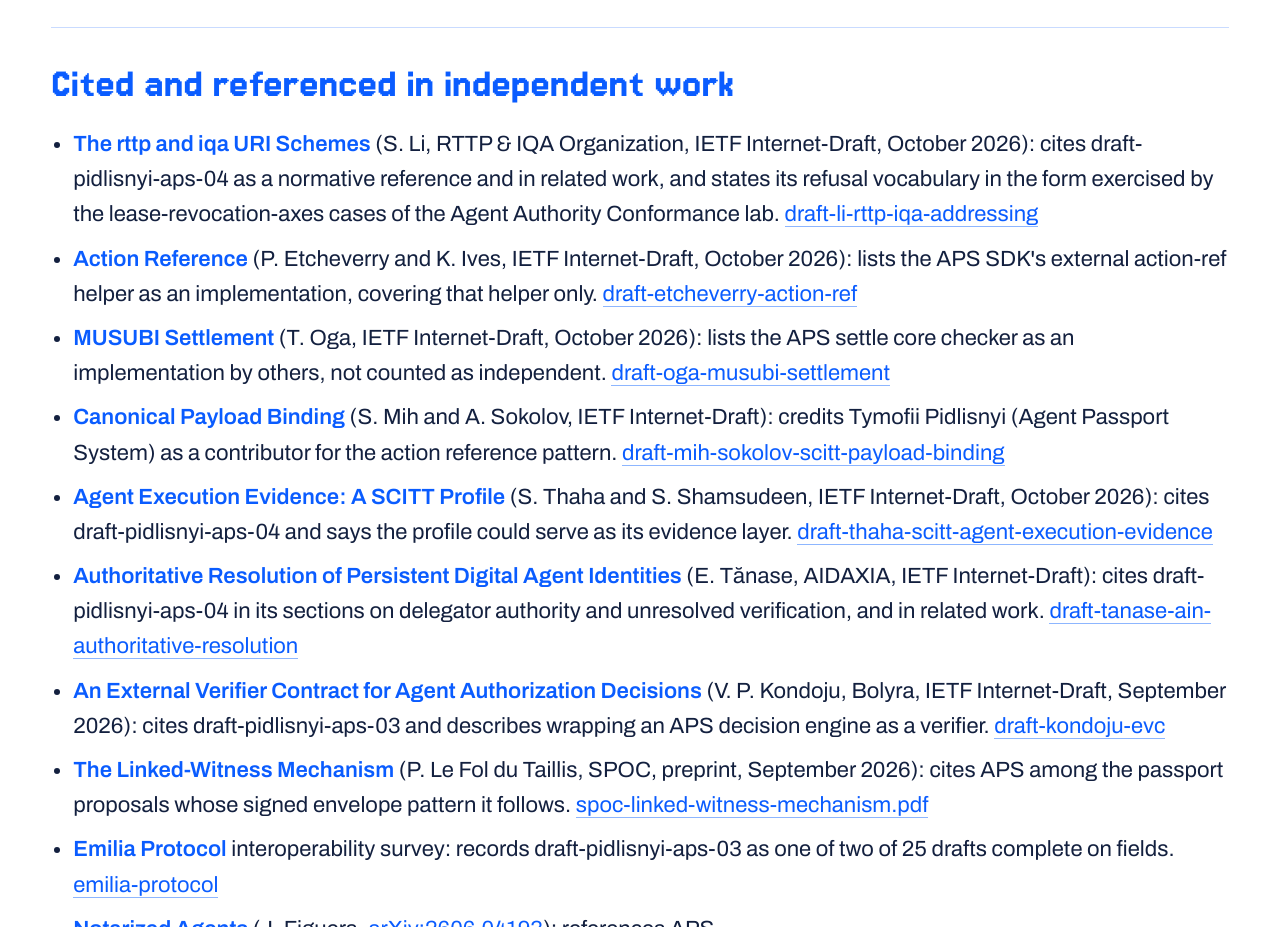
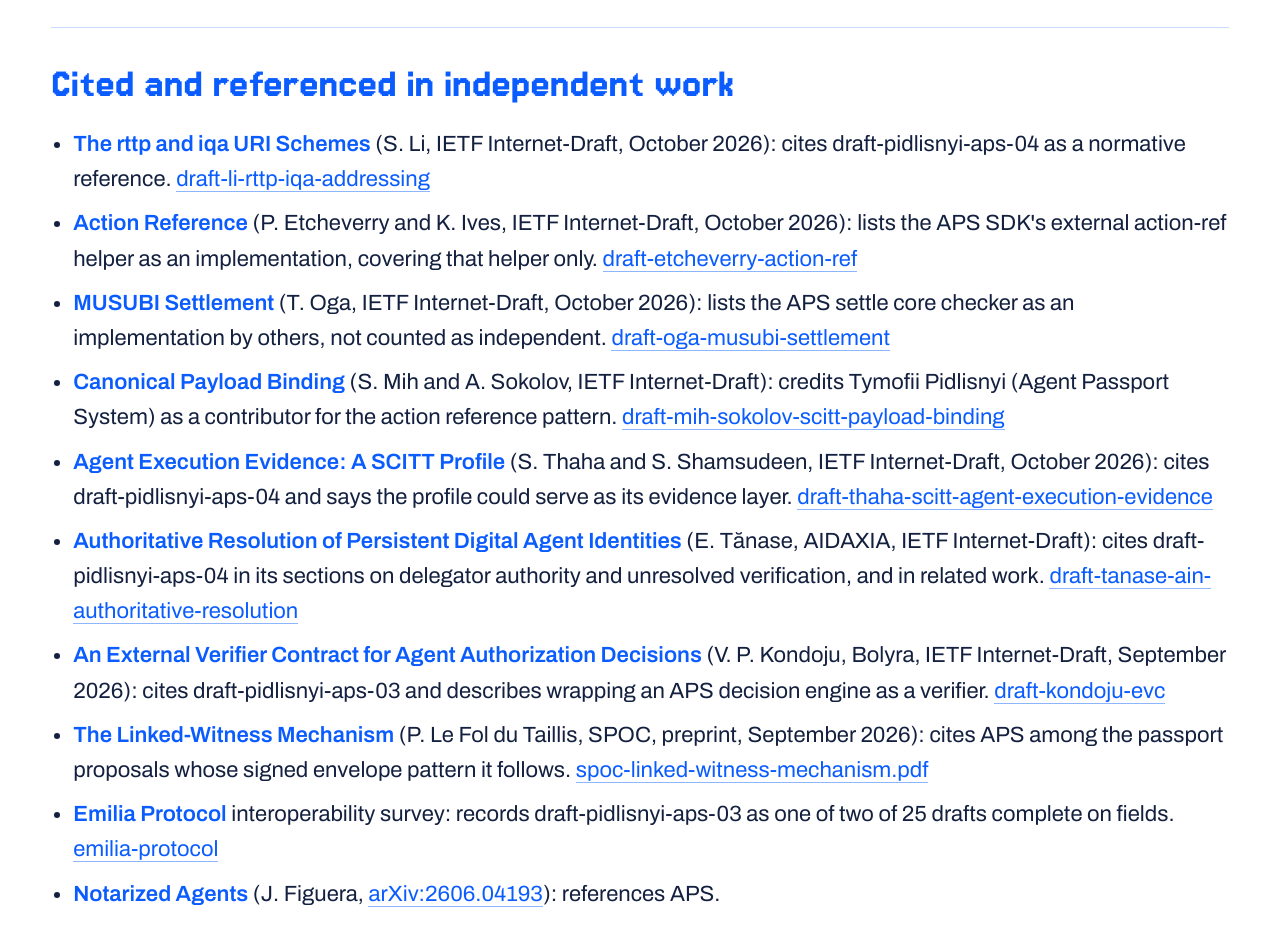
Before and after one commit to agent-passport-system/aps-web, a plain HTML site: page research.html in a window 1280 px wide. Shown: the part 1260-2187 px from the top of the page. Drawn offline with Linux system fonts and the light colour scheme; no server answers.

Commit message:
research: shorten the draft-li-rttp-iqa-addressing entry

```diff
--- a/research.html
+++ b/research.html
@@ -199,7 +199,7 @@
     </ul>
     <h2>Cited and referenced in independent work</h2>
     <ul>
-      <li><strong>The rttp and iqa URI Schemes</strong> (S. Li, RTTP &amp; IQA Organization, IETF Internet-Draft, October 2026): cites draft-pidlisnyi-aps-04 as a normative reference and in related work, and states its refusal vocabulary in the form exercised by the lease-revocation-axes cases of the Agent Authority Conformance lab. <a href="https://datatracker.ietf.org/doc/draft-li-rttp-iqa-addressing/" target="_blank" rel="noopener">draft-li-rttp-iqa-addressing</a></li>
+      <li><strong>The rttp and iqa URI Schemes</strong> (S. Li, IETF Internet-Draft, October 2026): cites draft-pidlisnyi-aps-04 as a normative reference. <a href="https://datatracker.ietf.org/doc/draft-li-rttp-iqa-addressing/" target="_blank" rel="noopener">draft-li-rttp-iqa-addressing</a></li>
       <li><strong>Action Reference</strong> (P. Etcheverry and K. Ives, IETF Internet-Draft, October 2026): lists the APS SDK's external action-ref helper as an implementation, covering that helper only. <a href="https://datatracker.ietf.org/doc/draft-etcheverry-action-ref/" target="_blank" rel="noopener">draft-etcheverry-action-ref</a></li>
       <li><strong>MUSUBI Settlement</strong> (T. Oga, IETF Internet-Draft, October 2026): lists the APS settle core checker as an implementation by others, not counted as independent. <a href="https://datatracker.ietf.org/doc/draft-oga-musubi-settlement/" target="_blank" rel="noopener">draft-oga-musubi-settlement</a></li>
       <li><strong>Canonical Payload Binding</strong> (S. Mih and A. Sokolov, IETF Internet-Draft): credits Tymofii Pidlisnyi (Agent Passport System) as a contributor for the action reference pattern. <a href="https://datatracker.ietf.org/doc/draft-mih-sokolov-scitt-payload-binding/" target="_blank" rel="noopener">draft-mih-sokolov-scitt-payload-binding</a></li>
```
